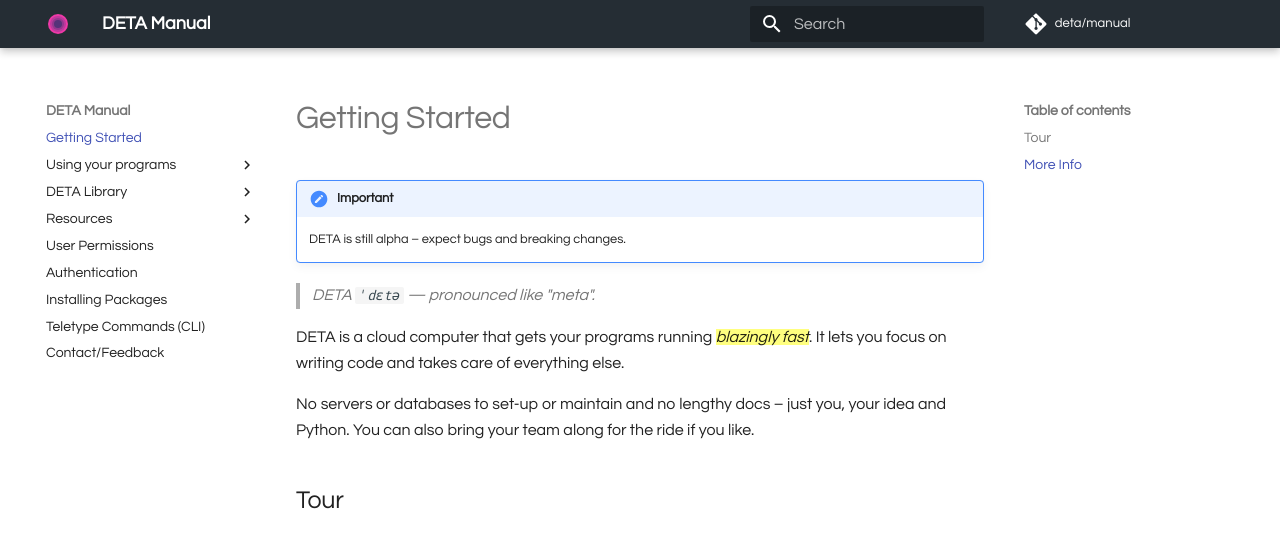
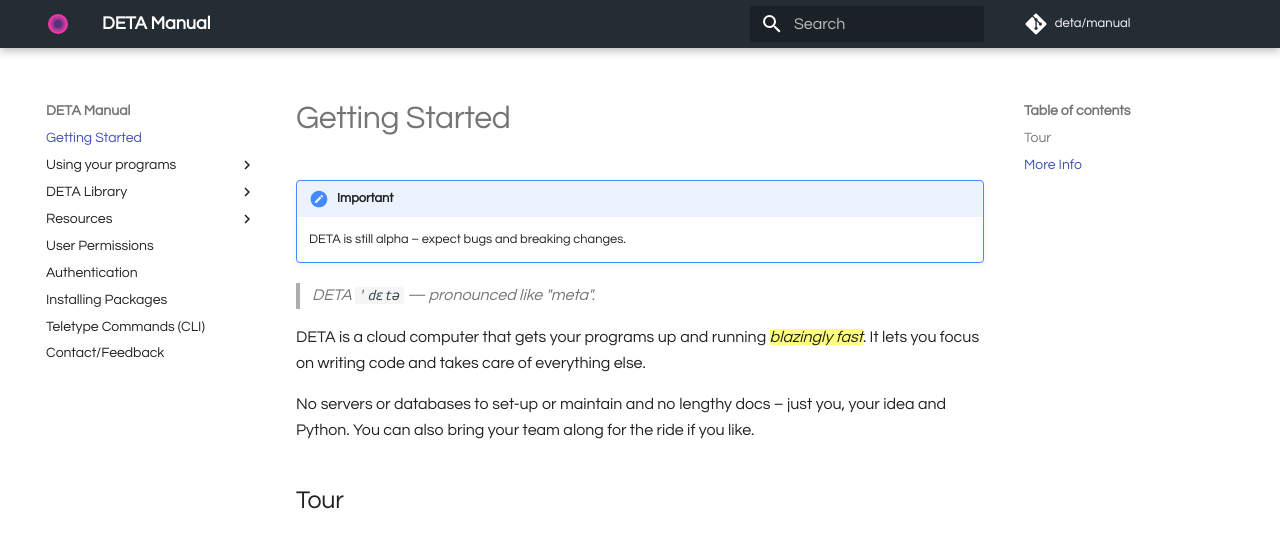
Before and after one commit to fmquaglia/manual, an MkDocs documentation site: the page built from docs/index.md, in a window 1280 px wide and 1346 px high. Shown: the top 534 px of the window. Built offline with MkDocs 1.6.1 and Material for MkDocs 9.7.7, drawn with Linux system fonts in a browser that asks for light colours; comment, search, counter and statistics services are not loaded; some of the changed text lies outside the part shown; grey boxes are pictures that could not be loaded.

```diff
--- a/docs/index.md
+++ b/docs/index.md
@@ -6,7 +6,7 @@
 
 > *DETA `ˈdɛtə` — pronounced like "meta".*
 
-DETA is a cloud computer that gets your programs running <mark>*blazingly fast*</mark>. It lets you focus on writing code and takes care of everything else.
+DETA is a cloud computer that gets your programs up and running <mark>*blazingly fast*</mark>. It lets you focus on writing code and takes care of everything else.
 
 No servers or databases to set-up or maintain and no lengthy docs – just you, your idea and Python. You can also bring your team along for the ride if you like.
 
```
Also changed, not shown: other parts of docs/index.md (+2 -2 lines).
